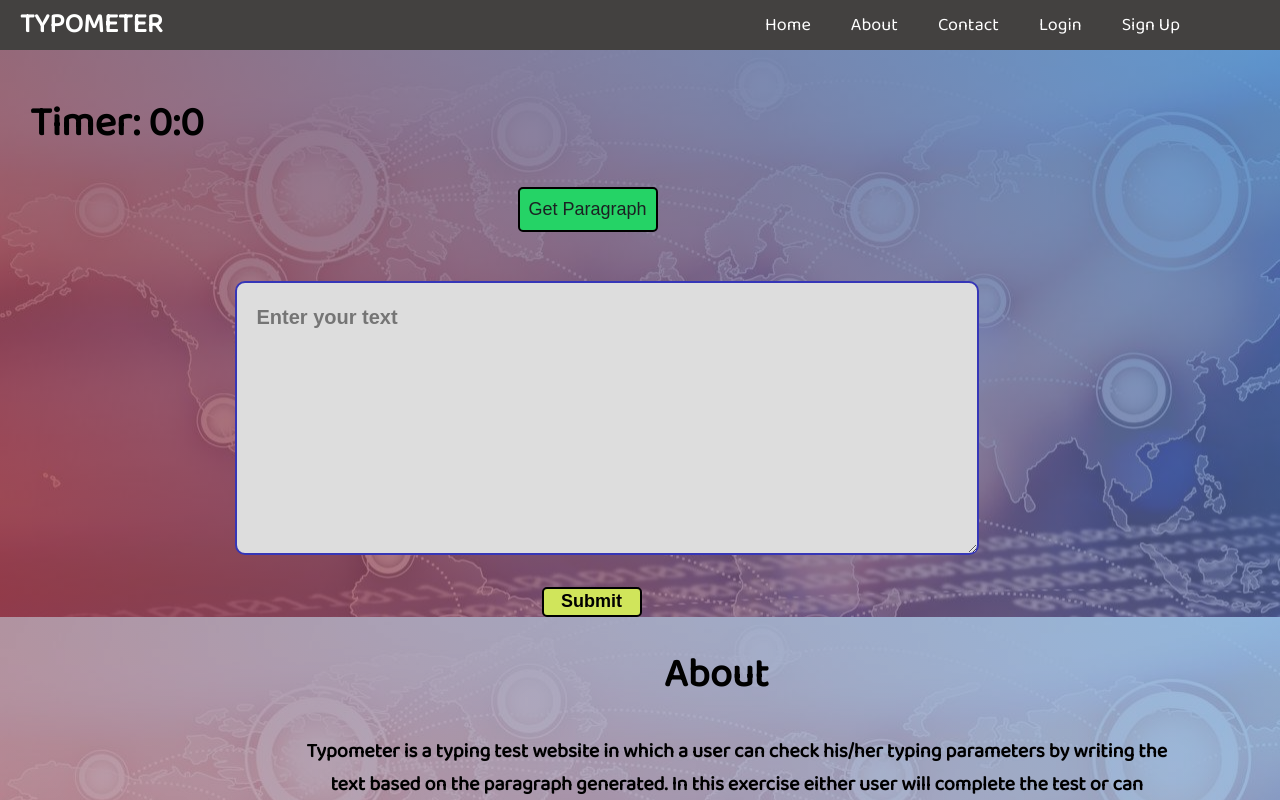
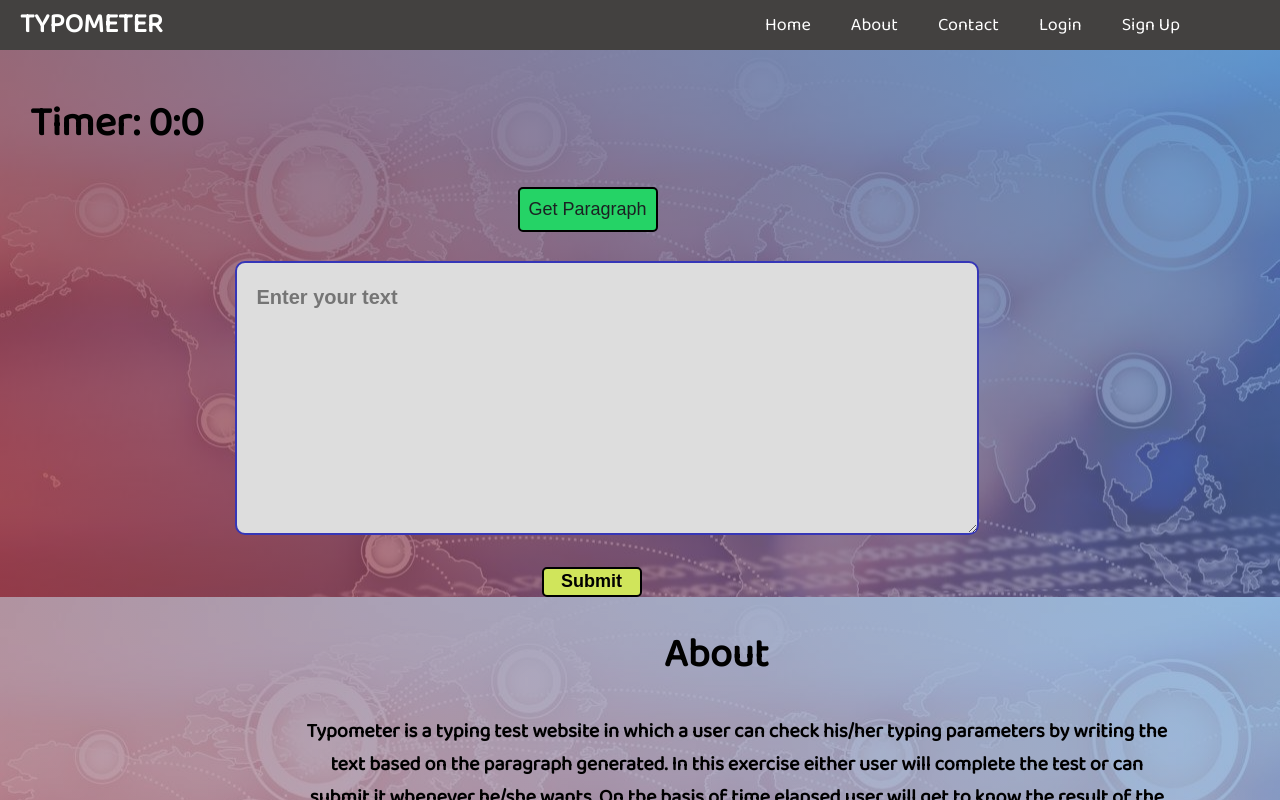
Before and after one commit to pran77/Typometer, a React (Create React App) app in the folder client/: page / in a window 1280 px wide. Shown: the top 800 px of the page. Built offline with nearby package versions, Linux system fonts and the light colour scheme.

Commit message:
change styles

```diff
--- a/client/src/styles/index.css
+++ b/client/src/styles/index.css
@@ -106,7 +106,7 @@ code {
   width: 700px;
   height: 230px;
   margin-right: 67px;
-  margin-top: -80px;
+  margin-top: -100px;
   transition: all 0.2s;
 }
 .para .textregion:hover {
```
